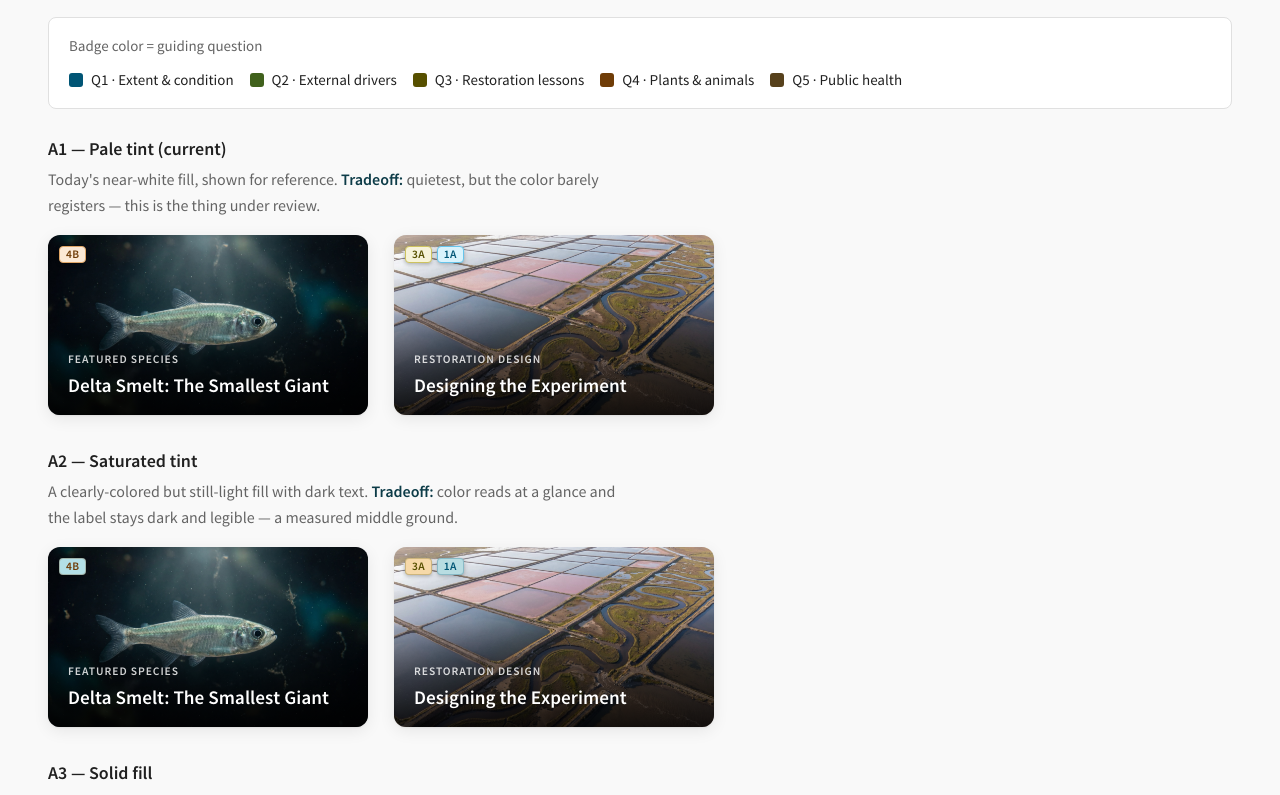
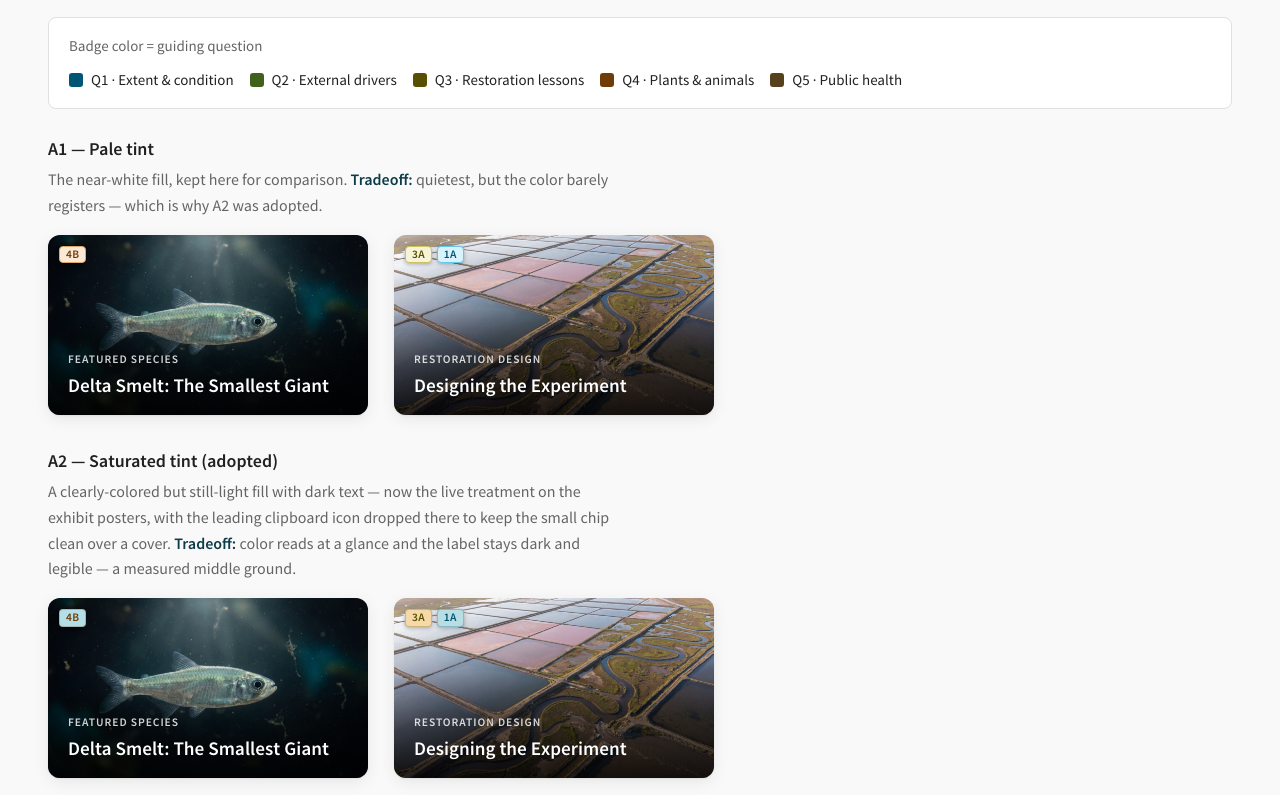
Before and after one commit to esassoc/wrmp, a plain HTML site: page design-system/exhibit-tagging.html in a window 1280 px wide. Shown: the part 3420-4215 px from the top of the page. Drawn offline with nearby package versions, Linux system fonts and the light colour scheme.

Commit message:
Badges: apply the A2 saturated tint on exhibit posters and drop the clipboard icon
The management-question color coding wasn't carrying on the browse posters:
`.exhibit-tags--on-poster .exhibit-tag` reset every badge to neutral gray.
Per the exhibit-tagging decision, adopt option A2 (the saturated
guiding-question tint) on the posters so the color reads at a glance, and
drop the leading clipboard icon there to keep the small chip clean over a
cover. One shared-CSS change reaches the gallery, Science Framework (v2),
topic page, and the exhibits gallery (JS-rendered cards).

Docs (exhibit-tagging.html): mark A2 as adopted, remove the "(current)"
label on A1, and update the recommendation to record the decision.

Co-Authored-By: Claude Opus 4.8 <noreply@anthropic.com>
Claude-Session: https://claude.ai/code/session_01NYHtgqzwtmyxqPKwg2Ud3n

```diff
--- a/design-system/exhibit-tagging.html
+++ b/design-system/exhibit-tagging.html
@@ -1044,13 +1044,13 @@
                 <span class="gq-legend__item"><span class="gq-swatch gq-5"></span>Q5 · Public health</span>
             </div>
 
-            <!-- A1 — Pale tint (current) -->
+            <!-- A1 — Pale tint -->
             <div class="option opt-pale">
-                <h3 class="option-title">A1 — Pale tint (current)</h3>
+                <h3 class="option-title">A1 — Pale tint</h3>
                 <p class="option-caption">
-                    Today's near-white fill, shown for reference.
+                    The near-white fill, kept here for comparison.
                     <span class="tradeoff">Tradeoff:</span> quietest, but the
-                    color barely registers — this is the thing under review.
+                    color barely registers — which is why A2 was adopted.
                 </p>
                 <div class="specimen-row">
                     <a class="exhibit-card" href="#" aria-label="Delta Smelt, tagged 4B">
@@ -1079,11 +1079,14 @@
                 </div>
             </div>
 
-            <!-- A2 — Saturated tint -->
+            <!-- A2 — Saturated tint (adopted) -->
             <div class="option opt-sat">
-                <h3 class="option-title">A2 — Saturated tint</h3>
+                <h3 class="option-title">A2 — Saturated tint (adopted)</h3>
                 <p class="option-caption">
-                    A clearly-colored but still-light fill with dark text.
+                    A clearly-colored but still-light fill with dark text —
+                    now the live treatment on the exhibit posters, with the
+                    leading clipboard icon dropped there to keep the small chip
+                    clean over a cover.
                     <span class="tradeoff">Tradeoff:</span> color reads at a
                     glance and the label stays dark and legible — a measured
                     middle ground.
@@ -1152,7 +1155,7 @@
                 </div>
             </div>
 
-            <p class="rec">Recommendation: A2 (or A3). Q1 and Q4 are both teals, so they read as similar hues whichever option is chosen.</p>
+            <p class="rec">Adopted: A2 — the saturated tint, now live on the exhibit posters (gallery, Science Framework, topic pages), with the leading clipboard icon dropped on the poster. Q1 and Q4 are both teals, so they read as similar hues.</p>
         </section>
 
         <!-- ═══════════════════════════════════════════════════════
```
Also changed, not shown: shared/css/exhibit-tags.css (+7 -10 lines).
